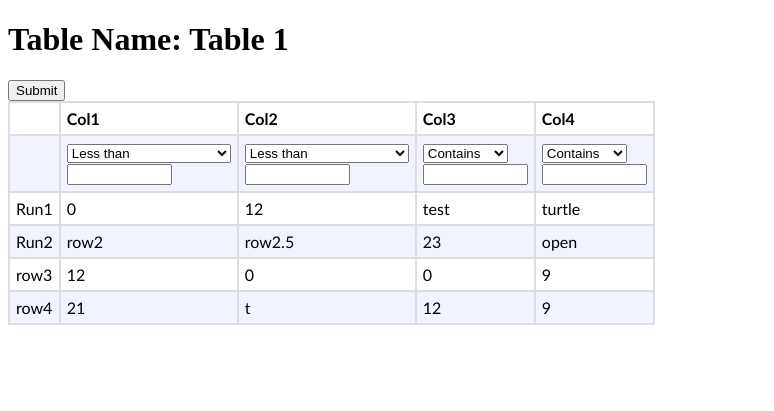
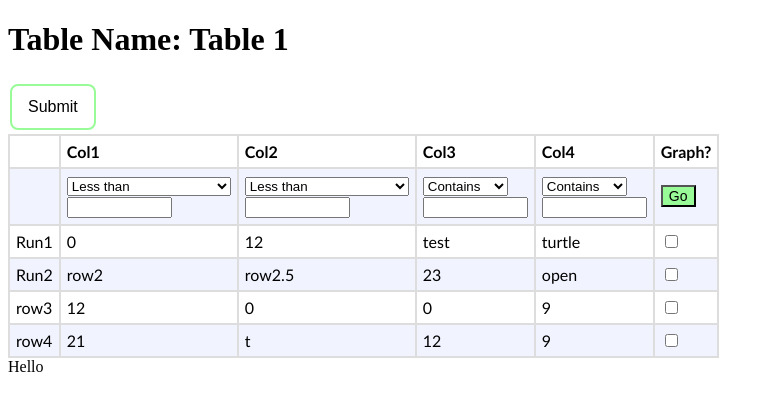
Before and after one commit to Caithir/tensorview, a Flask app: page / in a window 1280 px wide. Shown: the top 411 px of the page, without its empty margins (0-774 px from the left). Run offline with Flask 2, Linux system fonts and the light colour scheme.

Commit message:
Added in the graph check boxes.

```diff
--- a/Templates/index.html
+++ b/Templates/index.html
@@ -22,20 +22,55 @@
         #customers tr:hover {
             background-color: #ddd;
         }
+        .submit {
+            background-color: #98fb98; /* Green */
+            border: none;
+            color: black;
+            padding: 12px 16px;
+            text-align: center;
+            text-decoration: none;
+            display: inline-block;
+            font-size: 16px;
+            margin: 4px 2px;
+            border-radius: 8px;
+            -webkit-transition-duration: 0.4s; /* Safari */
+            transition-duration: 0.4s;
+            cursor: pointer;
+        }
 
+        .submit1 {
+            background-color: white;
+            color: black;
+            border: 2px solid #98fb98;
+        }
+        .submit1:hover {
+            background-color: #98fb98;
+            color: white;
+        }
 
+        #go_button {
+            background-color: #98fb98;
+            font-size: 14px;
+            text-align: center;
+            text-decoration: none;
+            display: inline-block;
+        }
     </style>
 </head>
 <body>
 <div class="container">
     <h1>Table Name: {{ my_string }}</h1>
-    <FORM METHOD="POST" ACTION="http://jkorpela.fi/cgi-bin/echo.cgi">
+    {#  <FORM METHOD="POST" ACTION="http://jkorpela.fi/cgi-bin/echo.cgi">#}
+    <FORM METHOD="POST" ACTION="http://google.com">
+        <button class="submit submit1">Submit</button>
+    </FORM>
     <table id="customers">
         <tbody>
         <tr>
             {% for cell in my_list %}
                 <td><b>{{ cell }}</b></td>
             {% endfor %}
+            <td><b>{{ "Graph?"}}</b></td>
         </tr>
         <tr>
             <td><b></b></td>
@@ -58,20 +93,33 @@
                     </select>
                     <INPUT TYPE="TEXT" NAME="name" SIZE="10"></b></td>
             {% endfor %}
-            <input type="submit" value="Submit">
+            <td><b>
+                <button id="go_button" onclick="myFunction()">Go</button>
+            </b></td>
         </tr>
         {% for row in fillups %}
             <tr>
                 {% for cell in row %}
                     <td>{{ cell }}</td>
                 {% endfor %}
+                <td><input type="checkbox" />    &nbsp;   </td>
             </tr>
         {% endfor %}
         </tbody>
     </table>
-    </FORM>
 </div>
 </body>
+<div id="myDIV">Hello</div>
+<script>
+    function myFunction() {
+        var x = document.getElementById("myDIV");
+        if (x.innerHTML === "Hello") {
+            x.innerHTML = "Swapped text!";
+        } else {
+            x.innerHTML = "Hello";
+        }
+    }
+</script>
 </html>
 
 
```
